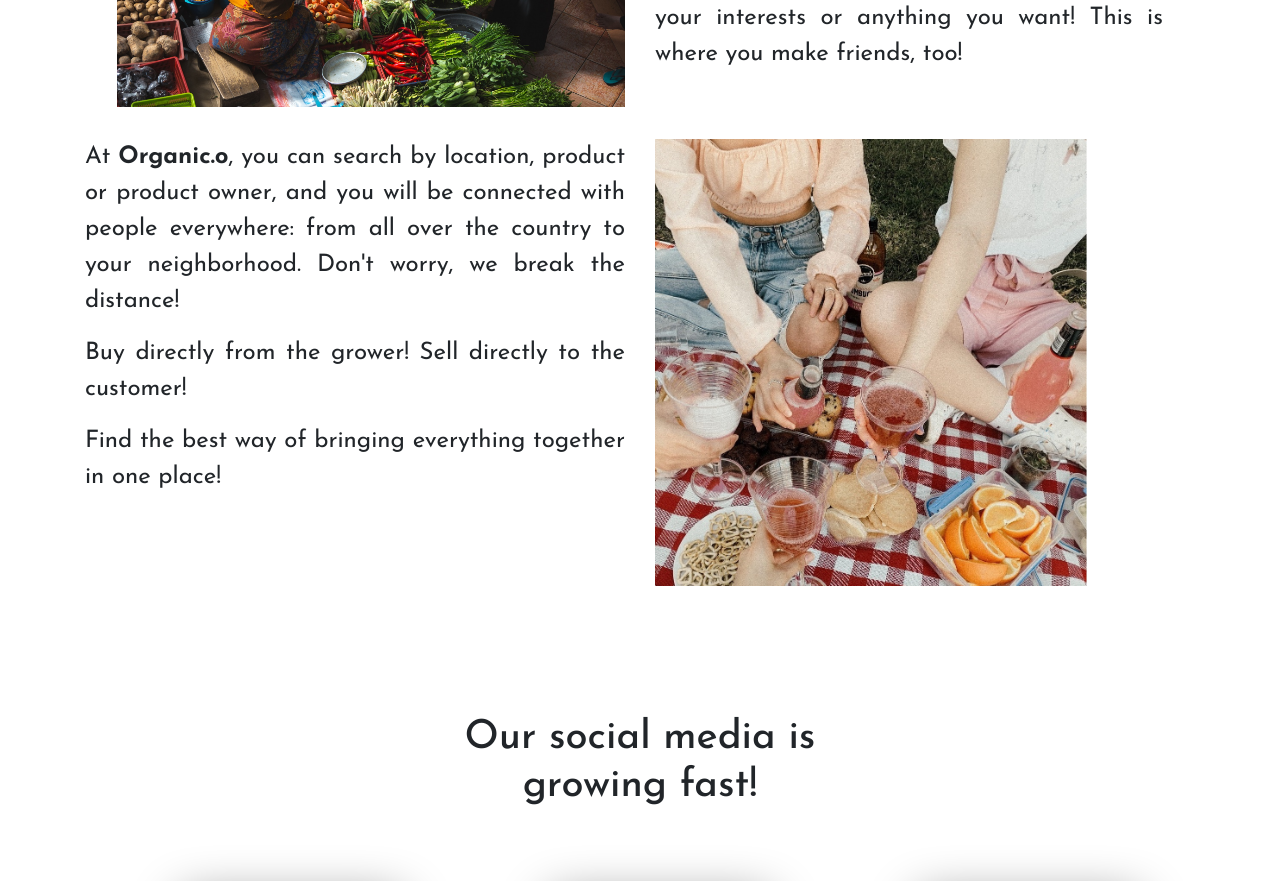
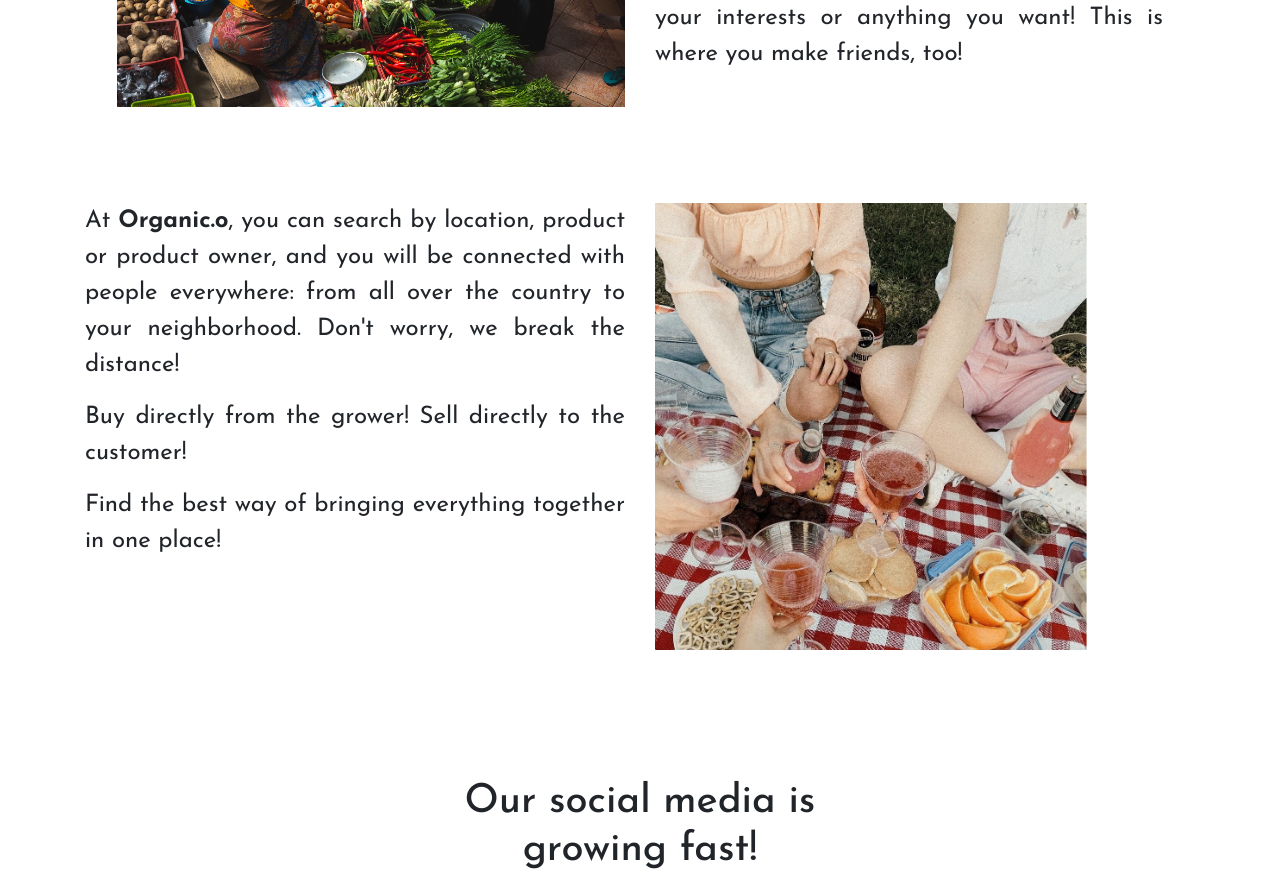
Before and after one commit to cataopriscila/organic.o, a React (Create React App) app: page / in a window 1280 px wide. Shown: the part 1160-2041 px from the top of the page. Built offline with nearby package versions, Linux system fonts and the light colour scheme.

Commit message:
Fixed Description layout

```diff
--- a/src/Components/Description.js
+++ b/src/Components/Description.js
@@ -7,7 +7,7 @@ export default function Description() {
     <div className="description justify">
       <Container>
         <Row className="space">
-          <Col >
+          <Col>
             <img width="100%" src={Description2} alt="farming" />
           </Col>
           <Col>
@@ -23,6 +23,7 @@ export default function Description() {
             </p>
           </Col>
         </Row>
+        <Row className="space"></Row>
         <Row>
           <Col>
             <p>
```
